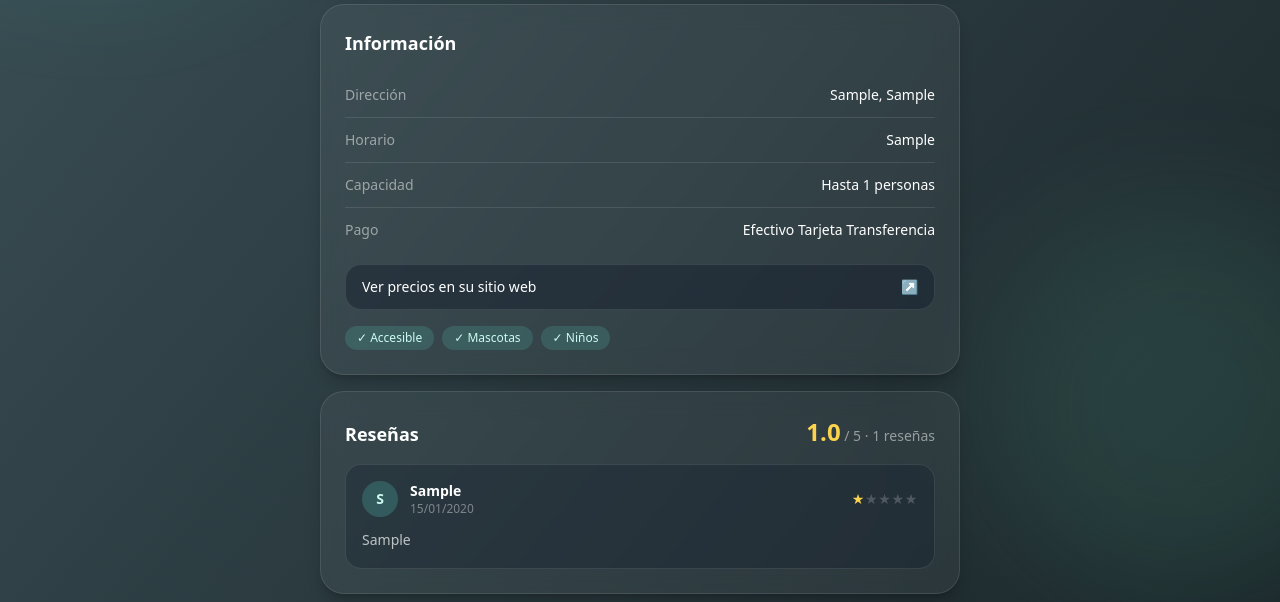
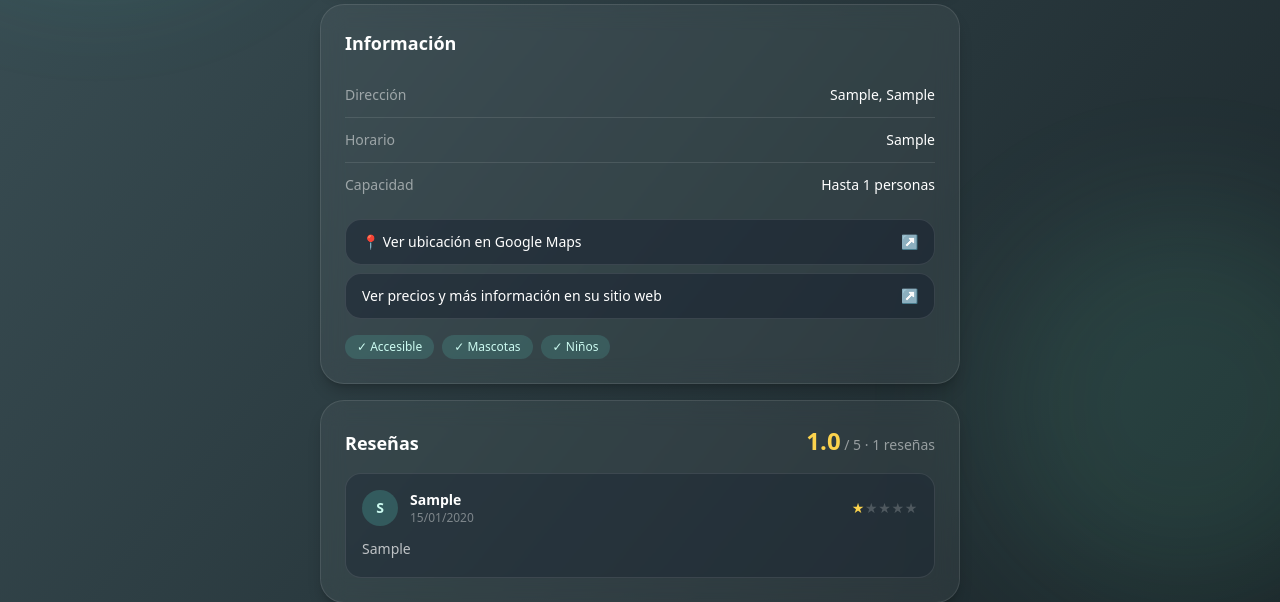
Before and after one commit to benjad4/iwg400-proyecto, a Django app: page /panorama/1/ in a window 1280 px wide. Shown: the part 333-935 px from the top of the page. Run offline with Django 5.2, Linux system fonts and the light colour scheme; tables that the repository leaves empty hold one stand-in row (values such as "Sample post"); some libraries are stand-ins or nearby versions.

Commit message:
Ficha: botón de ubicación, más información y sin fila de pago

```diff
--- a/panoramas/templates/panoramas/detalle.html
+++ b/panoramas/templates/panoramas/detalle.html
@@ -1,4 +1,5 @@
 {% load static %}
+{% load l10n %}
 <!DOCTYPE html>
 <html lang="es">
 <head>
@@ -62,7 +63,7 @@
                 <dl class="mt-4 divide-y divide-white/10 text-sm">
                     <div class="flex justify-between gap-4 py-3">
                         <dt class="text-white/50">Dirección</dt>
-                        <dd class="text-right">{{ panorama.direccion }}, {{ panorama.comuna }}</dd>
+                        <dd class="text-right">{% if panorama.direccion == "Dirección por completar" %}{{ panorama.comuna }}{% else %}{{ panorama.direccion }}, {{ panorama.comuna }}{% endif %}</dd>
                     </div>
                     <div class="flex justify-between gap-4 py-3">
                         <dt class="text-white/50">Horario</dt>
@@ -72,25 +73,23 @@
                         <dt class="text-white/50">Capacidad</dt>
                         <dd class="text-right">{% if panorama.capacidad_maxima %}Hasta {{ panorama.capacidad_maxima }} personas{% else %}Sin límite informado{% endif %}</dd>
                     </div>
-                    <div class="flex justify-between gap-4 py-3">
-                        <dt class="text-white/50">Pago</dt>
-                        <dd class="text-right">{% if panorama.acepta_efectivo or panorama.acepta_tarjeta or panorama.acepta_transferencia %}{% if panorama.acepta_efectivo %}Efectivo {% endif %}{% if panorama.acepta_tarjeta %}Tarjeta {% endif %}{% if panorama.acepta_transferencia %}Transferencia{% endif %}{% else %}No informado{% endif %}</dd>
-                    </div>
                 </dl>
 
-                {% if panorama.costo != 0 %}
-                    <div class="mt-3">
+                <div class="mt-3 flex flex-col gap-2">
+                    <a href="https://www.google.com/maps/search/?api=1&query={{ panorama.latitud|unlocalize }},{{ panorama.longitud|unlocalize }}" target="_blank" rel="noopener" class="flex items-center justify-between rounded-2xl border border-white/10 bg-slate-900/40 px-4 py-3 text-sm transition hover:border-teal-300/40">
+                        <span>📍 Ver ubicación en Google Maps</span><span class="text-teal-200">↗</span>
+                    </a>
+
                     {% if panorama.sitio_web %}
                         <a href="{{ panorama.sitio_web }}" target="_blank" rel="noopener" class="flex items-center justify-between rounded-2xl border border-white/10 bg-slate-900/40 px-4 py-3 text-sm transition hover:border-teal-300/40">
-                                <span>Ver precios en su sitio web</span><span class="text-teal-200">↗</span>
+                            <span>{% if panorama.costo != 0 %}Ver precios y más información en su sitio web{% else %}Más información en su sitio web{% endif %}</span><span class="text-teal-200">↗</span>
                         </a>
                     {% else %}
-                            <a href="https://www.google.com/search?q={{ panorama.nombre|urlencode }}+{{ panorama.comuna|urlencode }}+precio+entrada" target="_blank" rel="noopener" class="flex items-center justify-between rounded-2xl border border-white/10 bg-slate-900/40 px-4 py-3 text-sm transition hover:border-teal-300/40">
-                                <span>Buscar precios en Google</span><span class="text-teal-200">↗</span>
+                        <a href="https://www.google.com/search?q={{ panorama.nombre|urlencode }}+{{ panorama.comuna|urlencode }}{% if panorama.costo != 0 %}+precio+entrada{% endif %}" target="_blank" rel="noopener" class="flex items-center justify-between rounded-2xl border border-white/10 bg-slate-900/40 px-4 py-3 text-sm transition hover:border-teal-300/40">
+                            <span>{% if panorama.costo != 0 %}Buscar precios y más información en Google{% else %}Buscar más información en Google{% endif %}</span><span class="text-teal-200">↗</span>
                         </a>
                     {% endif %}
                 </div>
-                {% endif %}
 
                 <div class="mt-4 flex flex-wrap gap-2 text-xs">
                     <span class="rounded-full px-3 py-1 {% if panorama.accesible %}bg-teal-300/15 text-teal-100{% else %}bg-white/5 text-white/40{% endif %}">{% if panorama.accesible %}✓{% else %}✕{% endif %} Accesible</span>
```
Lines whose indentation alone changed are shown as unchanged.
